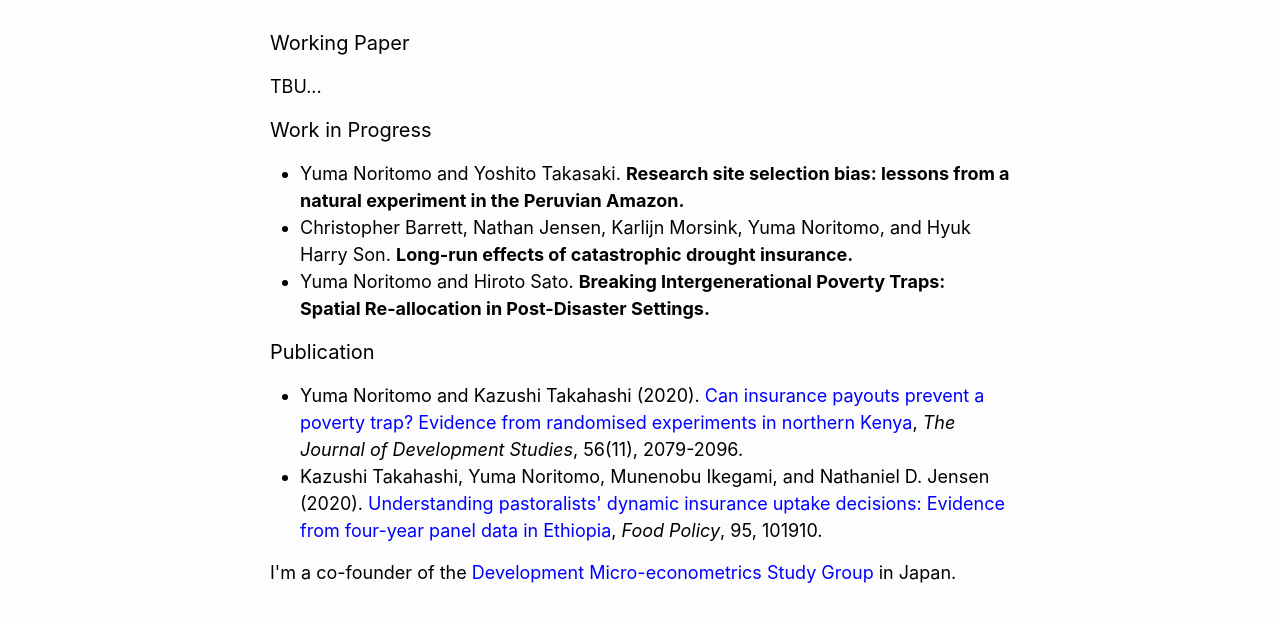
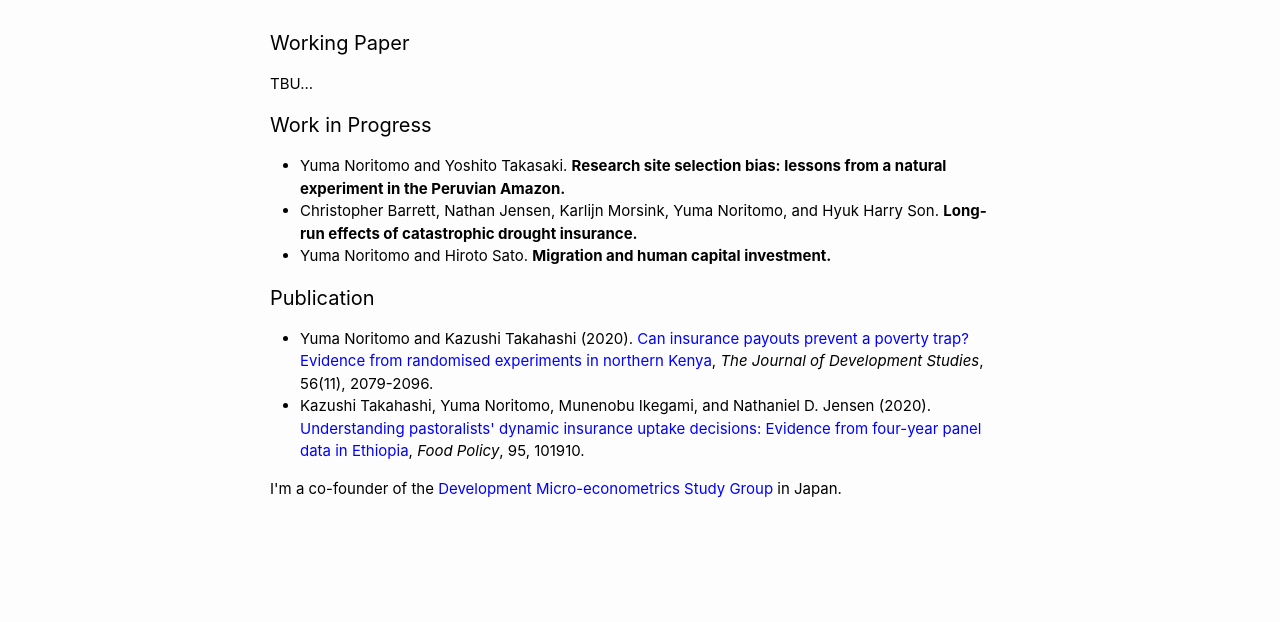
Before and after one commit to yuma-noritomo/yuma-noritomo.github.io, a plain HTML site: page Research/index.html in a window 1280 px wide. Shown: the part 64-686 px from the top of the page. Drawn offline with Linux system fonts and the light colour scheme.

Commit message:
minor update
minor update

```diff
--- a/Research/index.html
+++ b/Research/index.html
@@ -64,7 +64,7 @@
                     <ul>
                         <li>Yuma Noritomo and Yoshito Takasaki. <strong>Research site selection bias: lessons from a natural experiment in the Peruvian Amazon.</strong></li>
                         <li>Christopher Barrett, Nathan Jensen, Karlijn Morsink, Yuma Noritomo, and Hyuk Harry Son. <strong>Long-run effects of catastrophic drought insurance.</strong></li>
-                        <li>Yuma Noritomo and Hiroto Sato. <strong>Breaking Intergenerational Poverty Traps: Spatial Re-allocation in Post-Disaster Settings.</strong></li>
+                        <li>Yuma Noritomo and Hiroto Sato. <strong>Migration and human capital investment. </strong></li>
                         <!--
                         <li>Yoshito Takasaki, Yuma Noritomo, Oliver Coomes, and Christian Abizaid. <strong> Research site selection bias in the assessment of rural livelihoods, poverty and inequality</strong></li>
                         <li>Takuya Hasebe, Yuma Noritomo, and Bilesha Weeraratne <strong> Impact of Restricting Mothers’ International Migration
--- a/main.css
+++ b/main.css
@@ -4,7 +4,7 @@ body,h1,h2,h3,h4,h5,h6,p,blockquote,pre,hr,dl,dd,ol,ul,figure {
 }
 
 body {
-    font: 400 18px/1.5 -apple-system,BlinkMacSystemFont,"Times New Roman",Roboto,Helvetica,Arial,sans-serif,"Apple Color Emoji","Segoe UI Emoji","Segoe UI Symbol";
+    font: 400 15px/1.5 -apple-system,BlinkMacSystemFont,"Times New Roman",Roboto,Helvetica,Arial,sans-serif,"Apple Color Emoji","Segoe UI Emoji","Segoe UI Symbol";
     color: rgb(0, 0, 0);
     background-color: #fdfdfd;
     -webkit-text-size-adjust: 100%;
```
